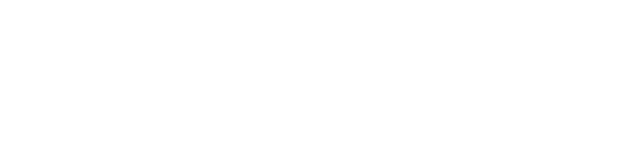
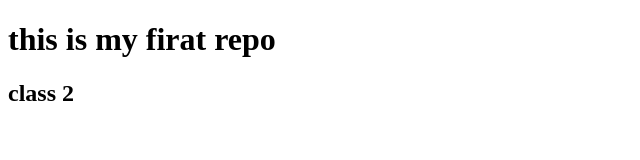
Before and after one commit to Petroalio/s10267318g-new-repo, a plain HTML site: page index.html in a window 1280 px wide. Shown: the whole page, without its empty margins (0-640 px from the left). Drawn offline with Linux system fonts and the light colour scheme.

```diff
--- a/index.html
+++ b/index.html
@@ -6,6 +6,7 @@
     <title>Document</title>
 </head>
 <body>
-
+    <h1>this is my firat repo</h1>
+    <h2>class 2</h2>
 </body>
 </html>
```
